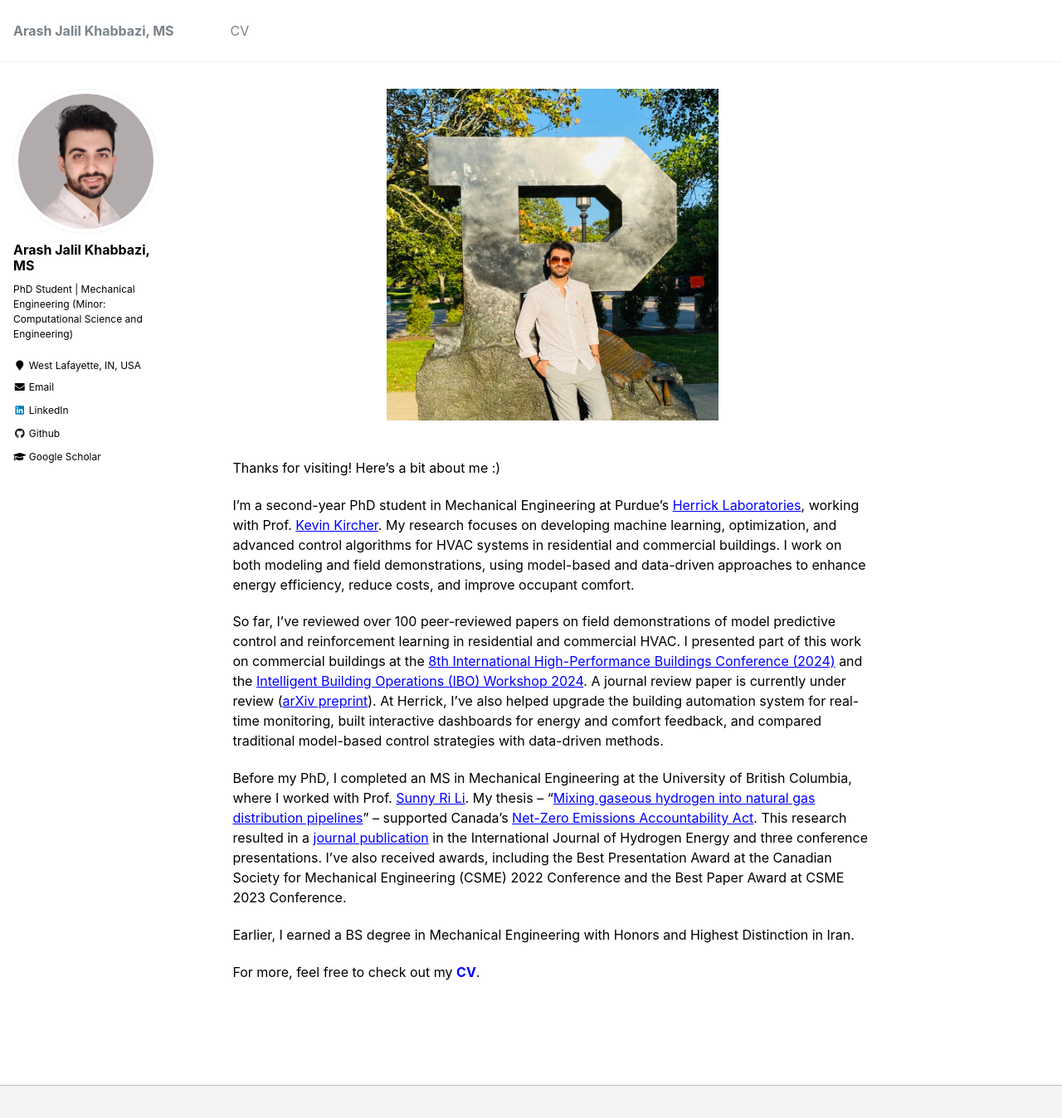
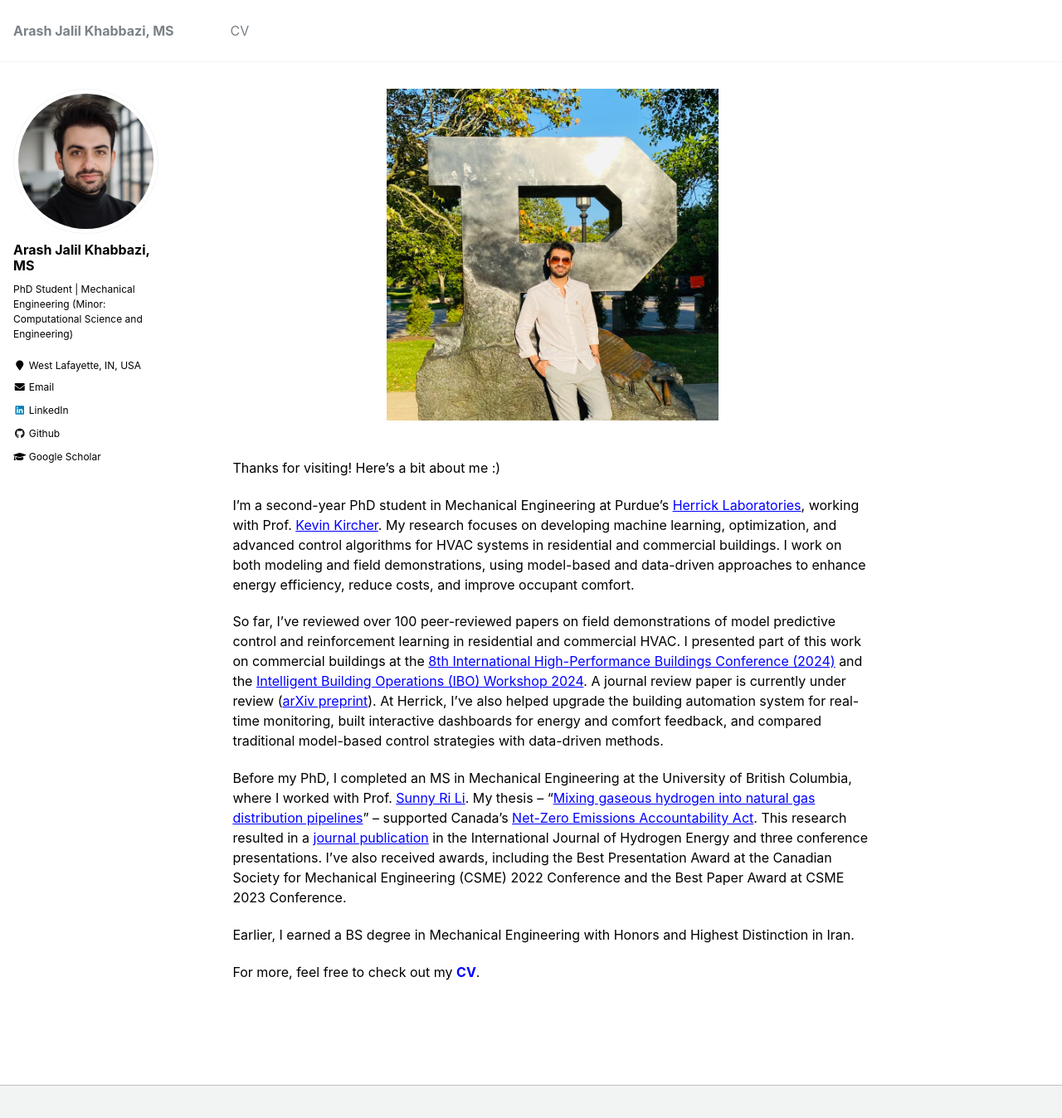
Before and after one commit to arashjkh/arashjkh.github.io, a Jekyll site: the page built from _pages/about.md, in a window 1280 px wide and 1373 px high. Shown: the top 1348 px of the window at 83% size. Built offline with Jekyll 4.4.1, drawn with Linux system fonts in a browser that asks for light colours.

Commit message:
Update _config.yml

```diff
--- a/_config.yml
+++ b/_config.yml
@@ -79,7 +79,7 @@ analytics:
 # Site Author
 author:
   name             : "Arash Jalil Khabbazi, MS"
-  avatar           : "IMG_4623.jpg"
+  avatar           : "1745648977195.jpeg"
   bio              : "PhD Student | Mechanical Engineering (Minor: Computational Science and Engineering)"
   location         : "West Lafayette, IN, USA"
   employer         : #"Purdue University"
```
